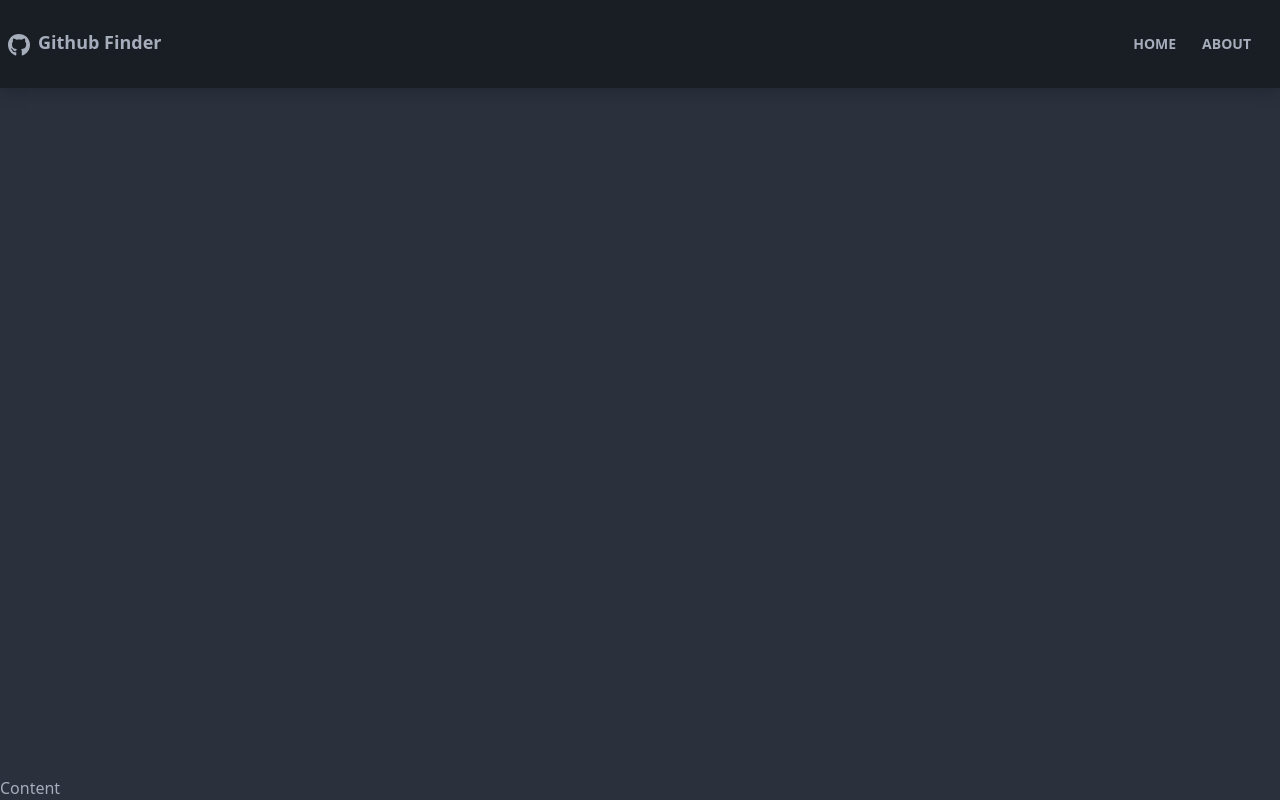
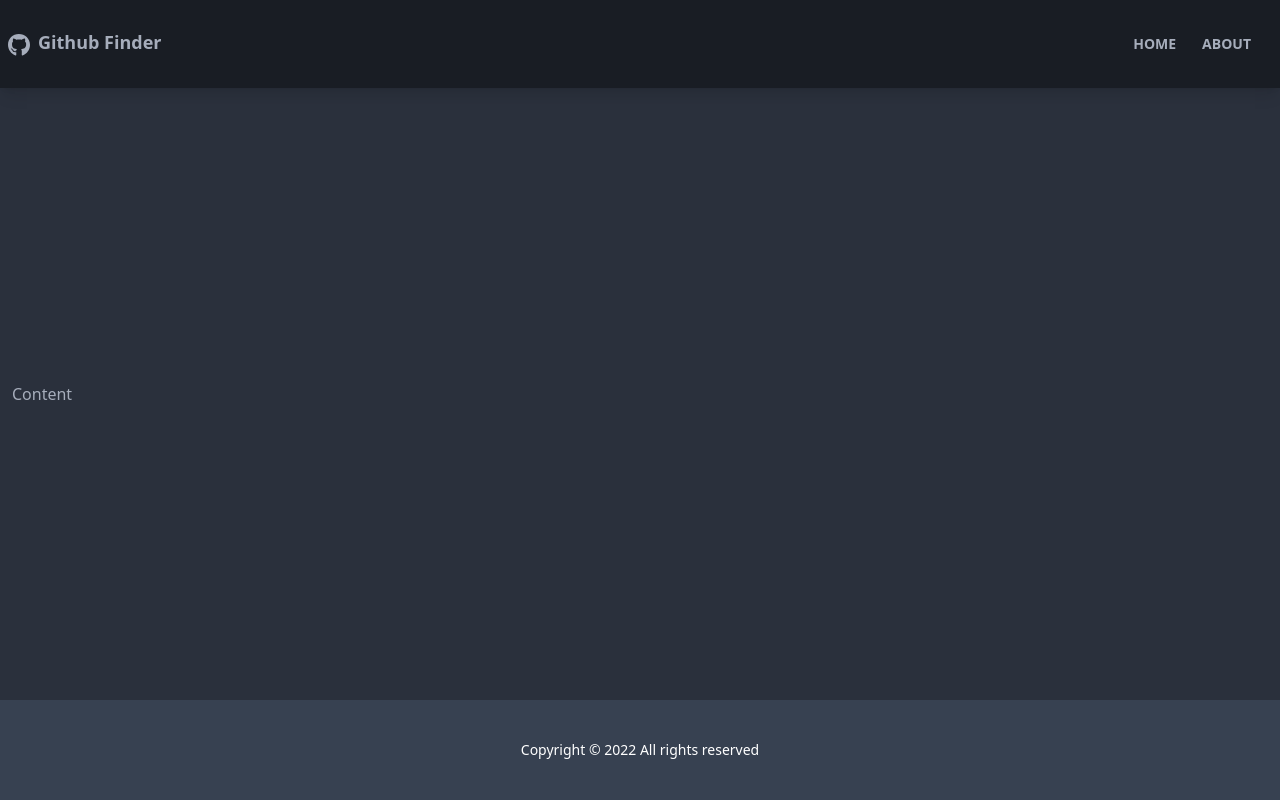
Before and after one commit to ergysllojaj/Github_API_app, a React (Create React App) app: page /about in a window 1280 px wide. Built offline with nearby package versions, Linux system fonts and the light colour scheme.

Commit message:
added footer

```diff
--- a/src/App.js
+++ b/src/App.js
@@ -1,5 +1,6 @@
 import React from "react";
 import { BrowserRouter as Router, Route } from "react-router-dom";
+import Footer from "./components/layout/Footer";
 
 import Navbar from "./components/layout/Navbar";
 
@@ -8,7 +9,8 @@ function App() {
     <Router>
       <div className="flex flex-col justify-between h-screen">
         <Navbar />
-        <main>Content</main>
+        <main className="container mx-auto px-3 pb-12">Content</main>
+        <Footer />
       </div>
     </Router>
   );
--- /dev/null
+++ b/src/components/layout/Footer.jsx
@@ -0,0 +1,11 @@
+export default function Footer() {
+  const footerYear = new Date().getFullYear();
+
+  return (
+    <div>
+      <footer className="footer p-10 bg-gray-700 text-primary-content footer-center">
+        <p>Copyright &copy; {footerYear} All rights reserved</p>
+      </footer>
+    </div>
+  );
+}
```
